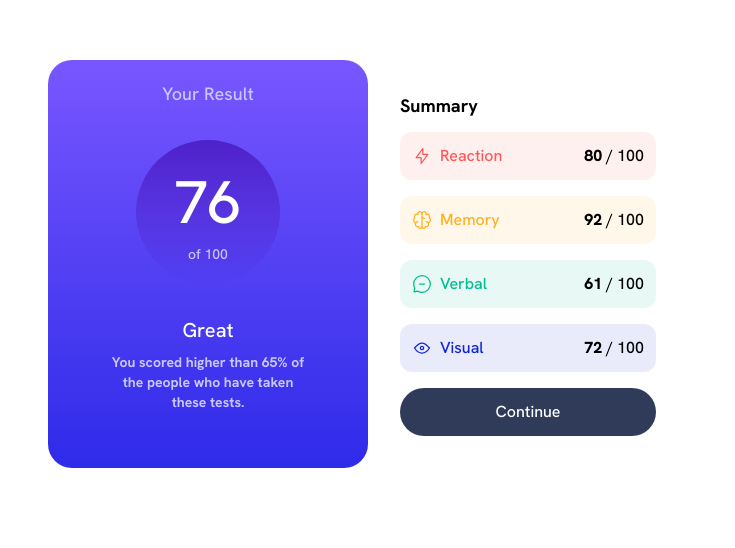
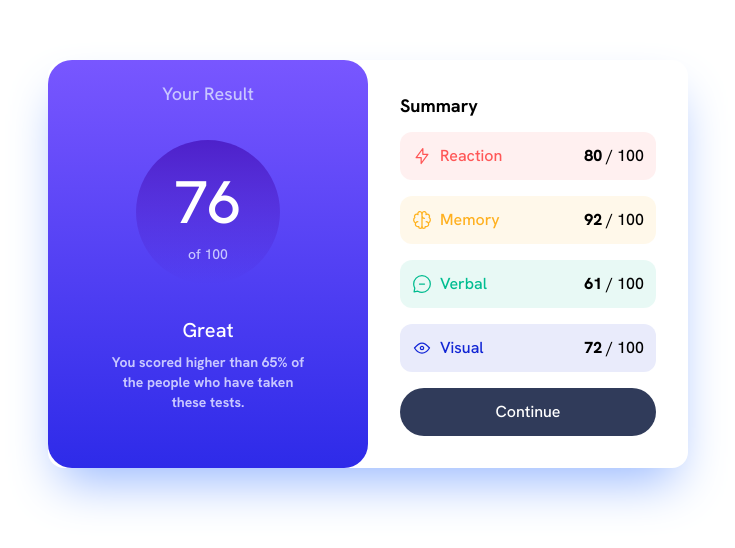
Before and after one commit to FabricioMaxwell/results-summary-component-main, a website: page index.html in a window 1280 px wide. Shown: the part 136-684 px from the top of the page, without its empty margins (272-1007 px from the left). Drawn offline with Linux system fonts and the light colour scheme.

Commit message:
Update Summary

```diff
--- a/index.html
+++ b/index.html
@@ -11,7 +11,7 @@
 </head>
 <body class="min-h-screen font-Hanken-medium text-lg bg-Pale-blue flex justify-center items-center sm:bg-white">
     <main>
-        <article class=" min-w-0 bg-white rounded-2xl overflow-hidden sm:grid sm:grid-cols-2 sm:w-[640px] sm:shadow-2xl sm:shadow-Pale-blue">
+        <article class="min-w-0 bg-white rounded-2xl overflow-hidden min-[450px]:w-[450px] sm:grid sm:grid-cols-2 sm:w-[640px] sm:shadow-2xl sm:shadow-Pale-blue">
             <section class="text-center text-white space-y-8 px-14 bg-gradient-to-b from-Light-slate-blue-background to-Light-royal-blue-background rounded-b-3xl sm:rounded-3xl ">
                 <h1 class="pt-5 text-Light-lavender">Your Result</h1>
 
--- a/tailwind.config.js
+++ b/tailwind.config.js
@@ -18,7 +18,7 @@ module.exports = {
         'Violet-blue-circle': 'hsla(256, 72%, 46%, 1)',
         'Persian-blue-circle': 'hsla(241, 72%, 46%, 0)',
 
-        'Pale-blue': 'hsl(221, 100%, 80 %)',
+        'Pale-blue': 'hsl(221, 100%, 80%)',
         'Light-lavender': 'hsl(241, 100%, 89%)',
         'Dark-gray-blue': 'hsl(224, 30%, 27%)'
       },
```
Also changed, not shown: dist/output.css.
